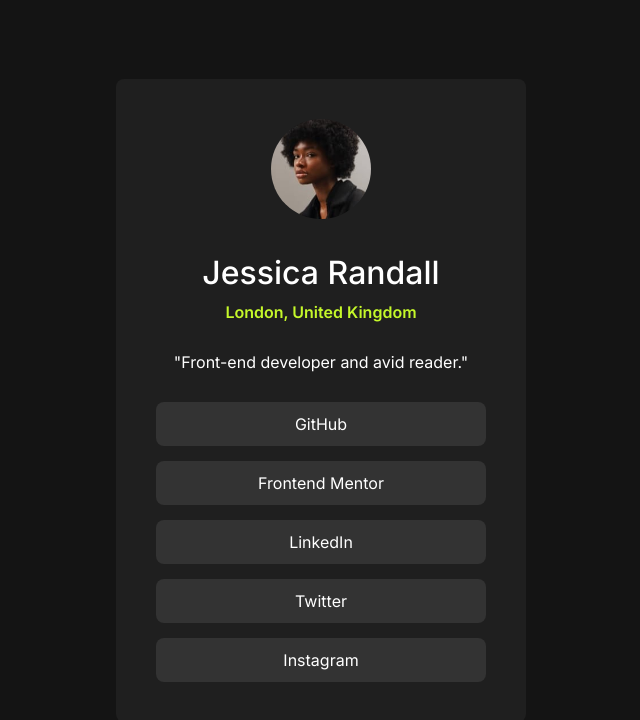
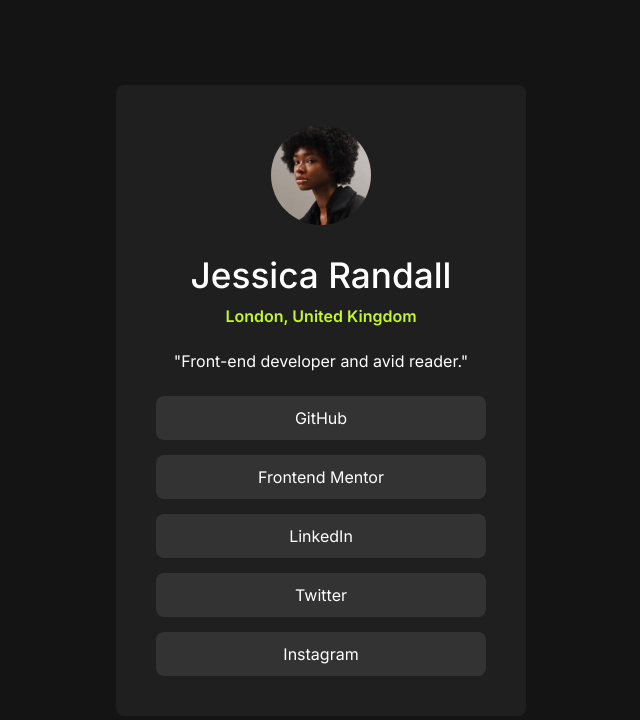
Before and after one commit to mrbrave7/myChallenges, a plain HTML site: page social-links-profile-main/index.html in a window 1280 px wide. Shown: the whole page, without its empty margins (319-959 px from the left). Drawn offline with Linux system fonts and the light colour scheme.

Commit message:
Some Changes

```diff
--- a/social-links-profile-main/style.css
+++ b/social-links-profile-main/style.css
@@ -27,7 +27,7 @@
     display: flex;
     align-items: center;
     justify-content: center;
-    gap: 30px;
+    gap: 25px;
     flex-direction: column;
     width: 410px;
     background: var(---darkGrey);
@@ -44,7 +44,7 @@
 }
 .name{
     font-weight: 500;
-    font-size: 2rem;
+    font-size: 2.2rem;
 }
 .address{
     font-size: 1rem;
```
